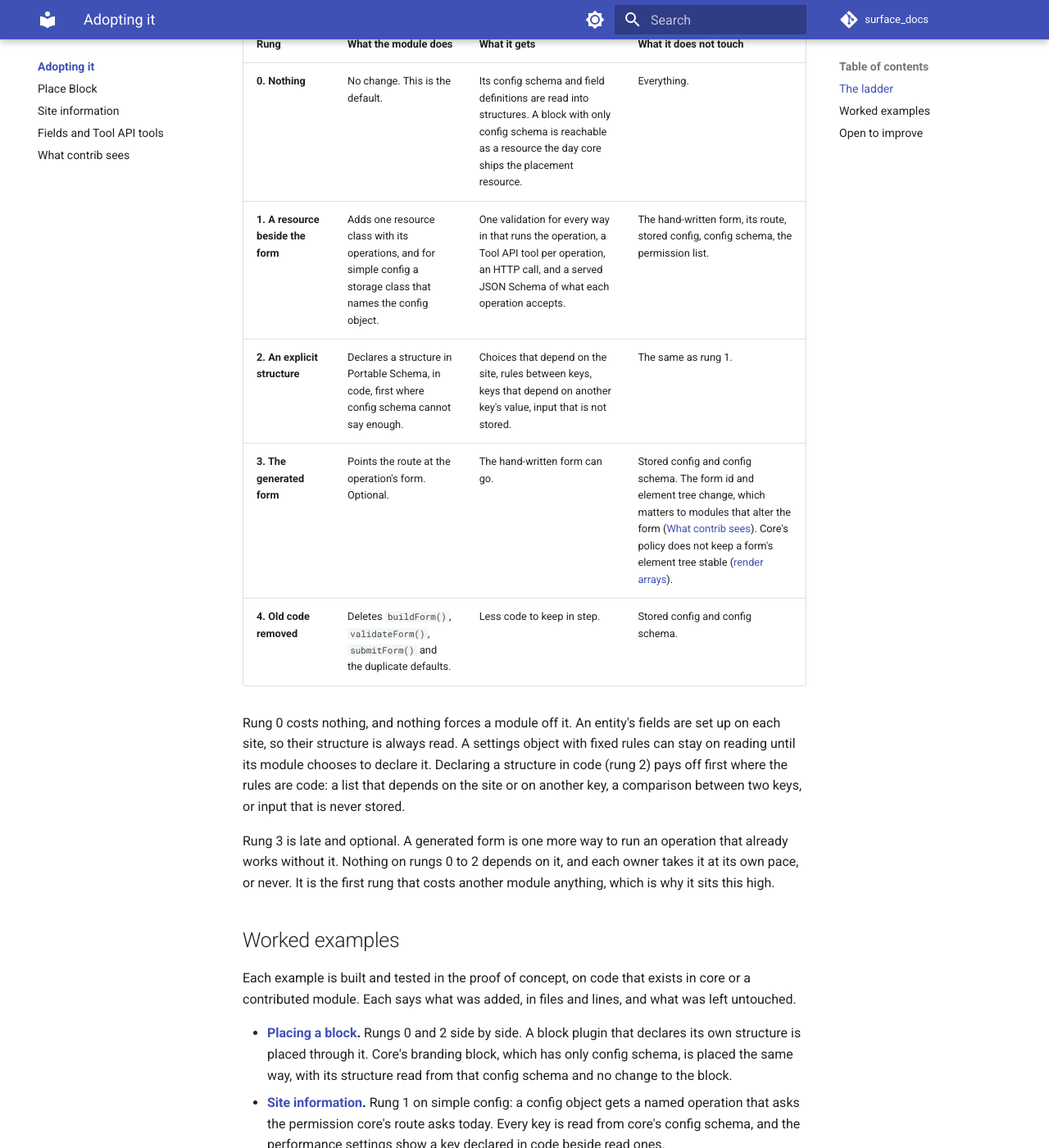
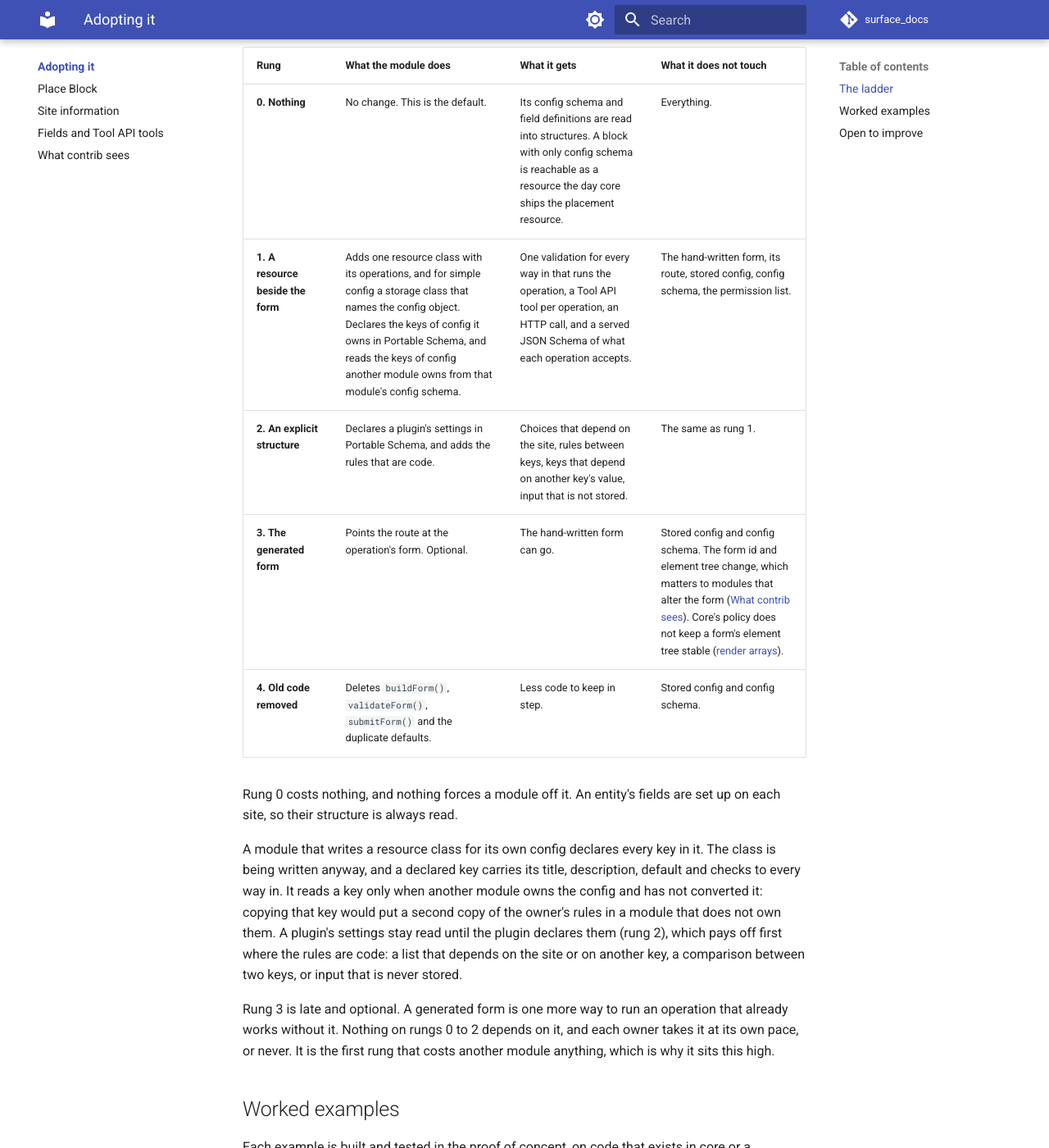
Before and after one commit to mlander/surface_docs, an MkDocs documentation site: the page built from docs/adopting/index.md, in a window 1280 px wide and 1400 px high, scrolled down 550 px. Shown: the whole window at 82% size. Built offline with MkDocs 1.6.1 and Material for MkDocs 9.7.7, drawn with Linux system fonts in a browser that asks for light colours; comment, search, counter and statistics services are not loaded; some of the changed text lies outside the part shown.

Commit message:
Declare what a module owns, read what it does not

```diff
--- a/docs/adopting/index.md
+++ b/docs/adopting/index.md
@@ -1,6 +1,6 @@
 # Adopting it
 
-The first real step asks for one thing: a resource class beside the form a module already has. The class names the thing, where its values are stored, and its operations, each with the permission it asks. The hand-written form stays where it is and keeps working. Stored config does not change. Config schema does not change. Routes do not change.
+The first real step asks for one thing: a resource class beside the form a module already has. The class names the thing, where its values are stored, and its operations, each with the permission it asks. A module declares the keys of config it owns in Portable Schema. The hand-written form stays where it is and keeps working. Stored config does not change. Config schema does not change. Routes do not change.
 
 Before that step there is a rung that asks for nothing at all. Config schema and field definitions are read into structures as they are, so a block that has only config schema can already be placed through a resource, with no change to the block.
 
@@ -11,12 +11,14 @@ A module climbs at its own pace. Every rung works without the next one, and noth
 | Rung | What the module does | What it gets | What it does not touch |
 |---|---|---|---|
 | **0. Nothing** | No change. This is the default. | Its config schema and field definitions are read into structures. A block with only config schema is reachable as a resource the day core ships the placement resource. | Everything. |
-| **1. A resource beside the form** | Adds one resource class with its operations, and for simple config a storage class that names the config object. | One validation for every way in that runs the operation, a Tool API tool per operation, an HTTP call, and a served JSON Schema of what each operation accepts. | The hand-written form, its route, stored config, config schema, the permission list. |
-| **2. An explicit structure** | Declares a structure in Portable Schema, in code, first where config schema cannot say enough. | Choices that depend on the site, rules between keys, keys that depend on another key's value, input that is not stored. | The same as rung 1. |
+| **1. A resource beside the form** | Adds one resource class with its operations, and for simple config a storage class that names the config object. Declares the keys of config it owns in Portable Schema, and reads the keys of config another module owns from that module's config schema. | One validation for every way in that runs the operation, a Tool API tool per operation, an HTTP call, and a served JSON Schema of what each operation accepts. | The hand-written form, its route, stored config, config schema, the permission list. |
+| **2. An explicit structure** | Declares a plugin's settings in Portable Schema, and adds the rules that are code. | Choices that depend on the site, rules between keys, keys that depend on another key's value, input that is not stored. | The same as rung 1. |
 | **3. The generated form** | Points the route at the operation's form. Optional. | The hand-written form can go. | Stored config and config schema. The form id and element tree change, which matters to modules that alter the form ([What contrib sees](contrib.md)). Core's policy does not keep a form's element tree stable ([render arrays](https://www.drupal.org/about/core/policies/core-change-policies/frontend-bc-policy#render-arrays)). |
 | **4. Old code removed** | Deletes `buildForm()`, `validateForm()`, `submitForm()` and the duplicate defaults. | Less code to keep in step. | Stored config and config schema. |
 
-Rung 0 costs nothing, and nothing forces a module off it. An entity's fields are set up on each site, so their structure is always read. A settings object with fixed rules can stay on reading until its module chooses to declare it. Declaring a structure in code (rung 2) pays off first where the rules are code: a list that depends on the site or on another key, a comparison between two keys, or input that is never stored.
+Rung 0 costs nothing, and nothing forces a module off it. An entity's fields are set up on each site, so their structure is always read.
+
+A module that writes a resource class for its own config declares every key in it. The class is being written anyway, and a declared key carries its title, description, default and checks to every way in. It reads a key only when another module owns the config and has not converted it: copying that key would put a second copy of the owner's rules in a module that does not own them. A plugin's settings stay read until the plugin declares them (rung 2), which pays off first where the rules are code: a list that depends on the site or on another key, a comparison between two keys, or input that is never stored.
 
 Rung 3 is late and optional. A generated form is one more way to run an operation that already works without it. Nothing on rungs 0 to 2 depends on it, and each owner takes it at its own pace, or never. It is the first rung that costs another module anything, which is why it sits this high.
 
@@ -31,6 +33,6 @@ Each example is built and tested in the proof of concept, on code that exists in
 
 ## Open to improve
 
-- **Read keys say only what config schema says.** A key read from config schema has the schema's label, no description, no default, and is required only where the schema says so. A module declares the key in code to say more ([What reading costs](site-information.md#what-reading-costs)).
+- **Read keys say only what config schema says.** A key read from config schema has the schema's label, no description, no default, and is required only where the schema says so. Its owner declares the key to say more ([where keys come from](../path/resources-operations.md#keys)).
 - **A hand-written form running the operation.** Step 2's core change lets a hand-written `ConfigFormBase` ask the same operation, so the form gets the same checks without being generated ([core gaps, step 2](https://git.drupalcode.org/project/surface/-/blob/d5486fd4/docs/core-gaps.md#step-2-operations-and-access-for-simple-config)). No worked example shows that yet: on each of them, core's own form still saves the way it does today.
 - **More examples.** Candidates are the content type (`surface_examples_node_type`), a setting one module adds to another module's form, a plugin with two sets of settings, and a config entity. The proof of concept's [adoption notes](https://git.drupalcode.org/project/surface/-/blob/d5486fd4/docs/adoption.md) group core's forms by how much work each family needs.
```
Also changed, not shown: docs/path/resources-operations.md (+3 -3 lines).
